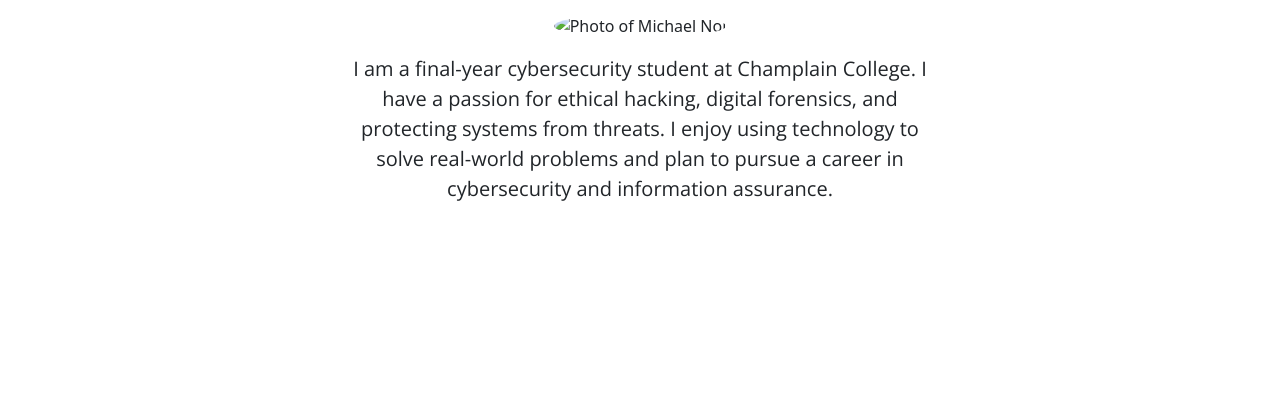
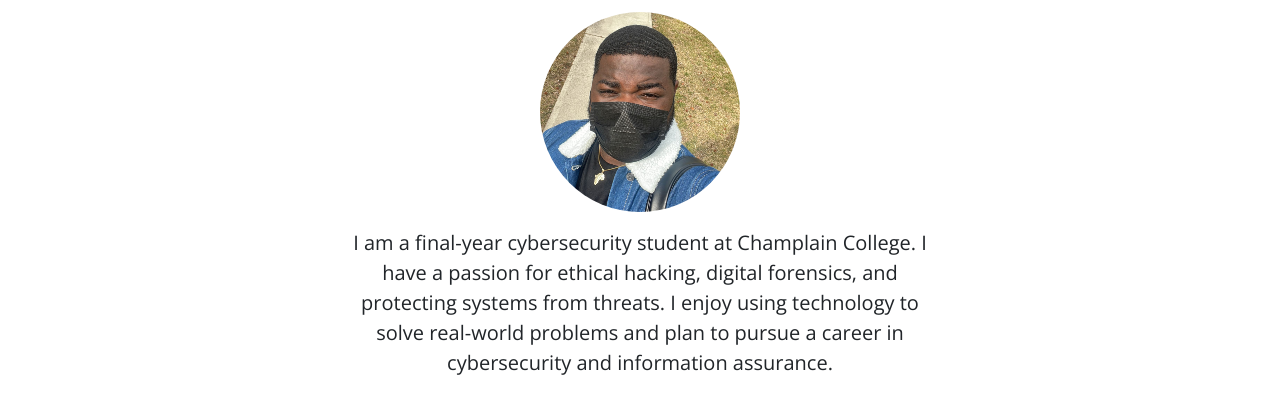
Before and after one commit to Mistorff/mistorff.github.io, a plain HTML site: page about.html in a window 1280 px wide. Shown: the part 228-642 px from the top of the page. Drawn offline with nearby package versions, Linux system fonts and the light colour scheme.

Commit message:
Update about.html

```diff
--- a/about.html
+++ b/about.html
@@ -44,7 +44,7 @@
   <script>
     const user = {
       name: 'Michael Noi',
-      imageUrl: 'images/about.jpg', // Make sure this image exists in your images folder and is 200x200 pixels
+      imageUrl: 'images/about photo.png', // Make sure this image exists in your images folder and is 200x200 pixels
       bio: 'I am a final-year cybersecurity student at Champlain College. I have a passion for ethical hacking, digital forensics, and protecting systems from threats. I enjoy using technology to solve real-world problems and plan to pursue a career in cybersecurity and information assurance.'
     };
 
```
